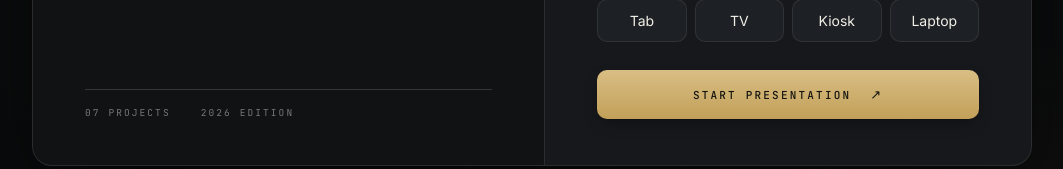
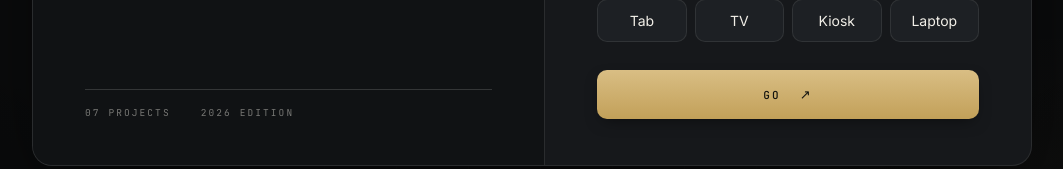
Before and after one commit to Fute-Services/HiranandiniDashboard-, a React (Vite) app: page /login in a window 1280 px wide. Shown: the part 487-656 px from the top of the page, without its empty margins (108-1171 px from the left). Built offline with nearby package versions, Linux system fonts and the light colour scheme; no server answers.

Commit message:
Label the staff sign-in button GO

```diff
--- a/src/pages/LoginPage.jsx
+++ b/src/pages/LoginPage.jsx
@@ -387,7 +387,7 @@ export default function LoginPage() {
                   </>
                 ) : (
                   <>
-                    {isStaff ? "START PRESENTATION" : "SIGN IN"}&nbsp;
+                    {isStaff ? "GO" : "SIGN IN"}&nbsp;
                     <span className={styles.arrow}>↗</span>
                   </>
                 )}
```
